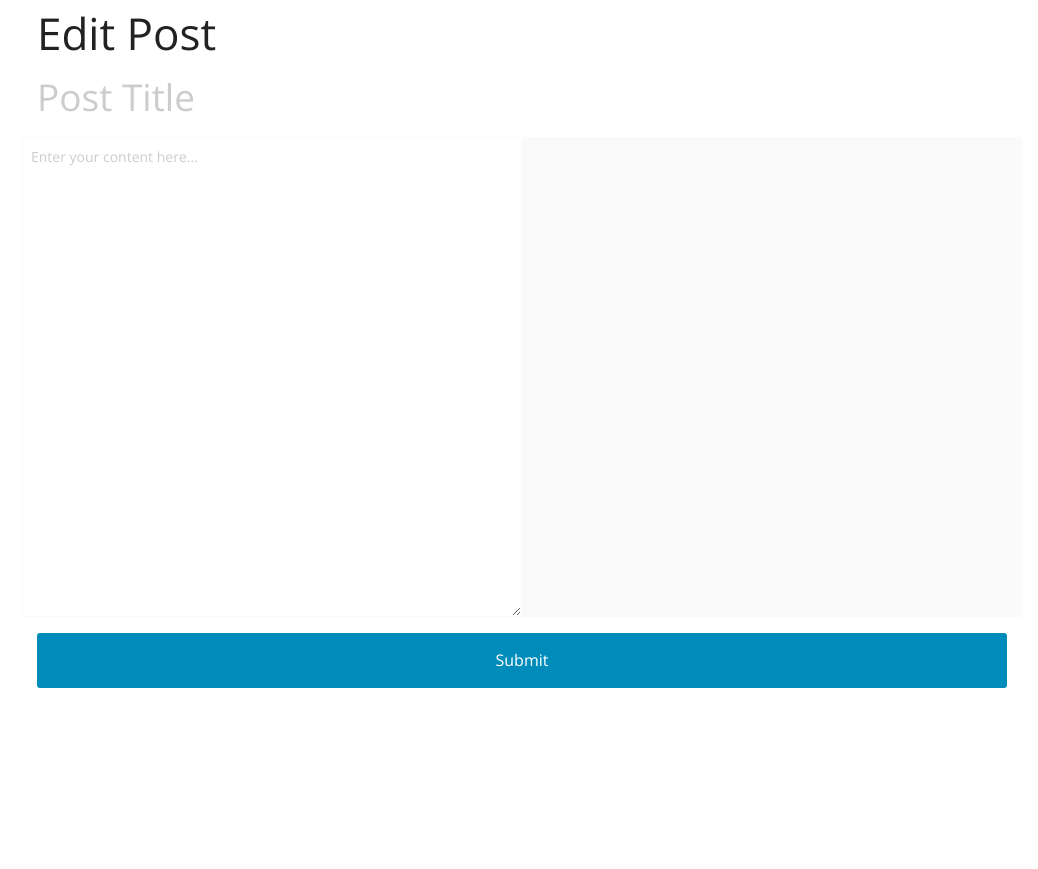
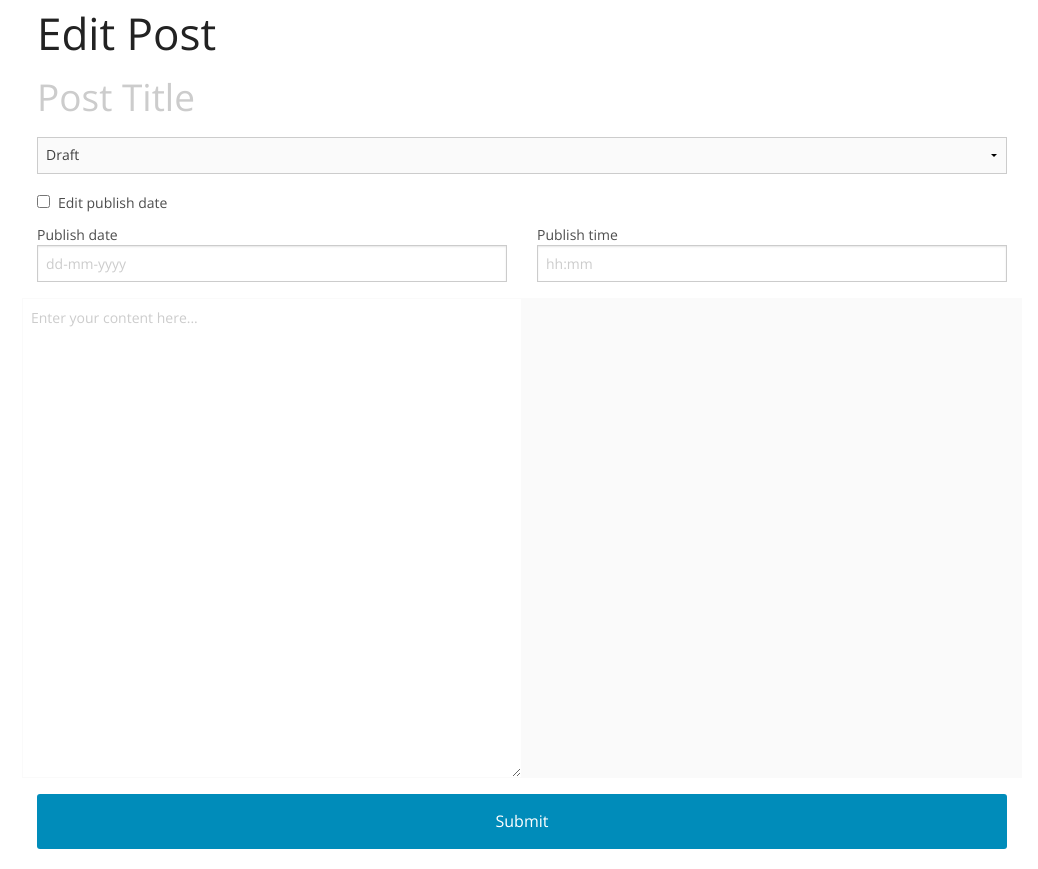
Before and after one commit to hammygoonan/FalconCSM, a Flask app: page /posts/add in a window 1280 px wide. Shown: the whole page, without its empty margins (118-1156 px from the left). Before the commit the page ends 688 px from the top, so only its background shows below. Run offline with Flask 2, Linux system fonts and the light colour scheme; a user stored in the database is signed in; tables that the repository leaves empty hold one stand-in row (values such as "Sample post"); style sheets or scripts are compiled from the project's sources; parts of the project's set-up code (start-up, migrations or seed data) failed here and were passed over; some libraries are stand-ins or nearby versions.

Commit message:
adding pushlised date and improving the way post status is handled.

```diff
--- a/falconcms/models.py
+++ b/falconcms/models.py
@@ -30,6 +30,7 @@ class Post(db.Model):
     content = db.Column(db.Text)
     created = db.Column(db.DateTime)
     modified = db.Column(db.DateTime)
+    published = db.Column(db.DateTime)
     status = db.Column(db.Integer)
     post_type = db.Column(db.Integer)
     author_id = db.Column(db.Integer, db.ForeignKey('users.id'))
@@ -47,13 +48,14 @@ class Post(db.Model):
     TYPE_POST = 1
     TYPE_PAGE = 2
 
-    def __init__(self, title, content, created, modified, status, post_type,
-                 author):
+    def __init__(self, title, content, created, modified, published, status,
+                 post_type, author):
         """Initialise model."""
         self.title = title
         self.content = content
         self.created = created
         self.modified = modified
+        self.published = published
         self.status = status
         self.post_type = post_type
         self.author = author
--- a/falconcms/posts/templates/edit_post.html
+++ b/falconcms/posts/templates/edit_post.html
@@ -20,6 +20,29 @@
                 <input type="text" id="title" name="title" value="{{ post.title }}" placeholder="Post Title" />
             </div>
         </div>
+        <div class="row">
+            <div class="large-12 columns">
+                <select name="status" id="status">
+                    <option value="1"{% if post.status == 1 %} selected{% endif %}>Draft</option>
+                    <option value="2"{% if post.status == 1 %} selected{% endif %}>Published</option>
+                </select>
+            </div>
+        </div>
+        <div class="row">
+            <div class="large-12 columns">
+                <input type="checkbox" id="change-date" name="change-date" value="yes" /><label for="change-date">Edit publish date</label>
+            </div>
+            <div class="large-6 columns">
+                <label>Publish date
+                    <input type="text" id="date" name="date" placeholder="dd-mm-yyyy" value="{% if post.published %}{{ post.published.strftime('%d-%m-%Y') }}{% endif %}" />
+                </label>
+            </div>
+            <div class="large-6 columns">
+                <label>Publish time
+                    <input type="text" id="time" name="time" placeholder="hh:mm" value="{% if post.published %}{{ post.published.strftime('%H:%M') }}{% endif %}" />
+                </label>
+            </div>
+        </div>
         <div class="row collapse">
             <div class="large-6 columns">
                 <textarea name="content" id="content" placeholder="Enter your content here...">{{ post.content }}</textarea>
@@ -36,6 +59,7 @@
         <input type="hidden" name="user_id" value="{{ current_user.id }}" />
     </form>
     <script src="{{ url_for('static', filename='js/jquery.js') }}"></script>
+    <script src="{{ url_for('static', filename='js/jquery-ui.min.js') }}"></script>
     <script src="{{ url_for('static', filename='js/foundation.min.js') }}"></script>
     <script src="{{ url_for('static', filename='js/Markdown.Converter.js') }}"></script>
     <script src="{{ url_for('static', filename='js/app.js') }}"></script>
--- a/falconcms/posts/views.py
+++ b/falconcms/posts/views.py
@@ -6,6 +6,7 @@ from flask import render_template, Blueprint, request, redirect, abort, flash,\
     url_for
 from falconcms import db
 from datetime import datetime
+import re
 from falconcms.models import Post
 from flask.ext.login import login_required, current_user
 
@@ -18,7 +19,10 @@ posts_blueprint = Blueprint(
 @posts_blueprint.route('/')
 def home():
     """Home page, a list of posts."""
-    posts = Post.query.limit(10).all()
+    posts = Post.query.filter(
+        Post.published < datetime.now(),
+        Post.status == 2
+    ).limit(10).all()
     return render_template('index.html', posts=posts)
 
 
@@ -41,6 +45,25 @@ def post_save():
         abort(404)
 
     post_id = request.form.get('post_id')
+    change_date = request.form.get('change-date')
+    published = None
+    date = request.form.get('date')
+    time = request.form.get('time')
+    if change_date:
+        if(
+            re.search('[0-9]{2}-[0-9]{2}-[0-9]{4}', date) and
+            re.search('[0-9]{2}:[0-9]{2}', time)
+        ):
+            date = [int(x) for x in date.split('-')]
+            time = [int(x) for x in time.split(':')]
+            published = datetime(date[2], date[1], date[0], time[0], time[1])
+        else:
+            # if dates are invalid
+            flash('The date and/or time fields were not property formatted.')
+            if post_id:
+                return redirect('/posts/edit/' + str(post_id))
+            else:
+                return render_template('edit_post.html', post=None)
     # if it's an update
     if post_id:
         post = Post.query.get(post_id)
@@ -52,13 +75,18 @@ def post_save():
         post.title = request.form.get('title')
         post.content = request.form.get('content')
         post.modified = datetime.now()
+        post.status = request.form.get('status')
+        if published:
+            post.published = published
         message = 'Post updated.'
     # if new
     else:
         title = request.form.get('title')
         content = request.form.get('content')
         now = datetime.now()
-        post = Post(title, content, now, now, 1, 1, current_user)
+        if published:
+            post.published = published
+        post = Post(title, content, now, now, published, 1, 1, current_user)
         message = 'Post created.'
     db.session.add(post)
     db.session.commit()
@@ -71,9 +99,12 @@ def post_save():
 def post_list():
     """List of posts for users."""
     if current_user.is_editor():
-        posts = Post.query.all()
+        posts = Post.query.filter(Post.status != 3).all()
     else:
-        posts = Post.query.filter_by(author_id=current_user.id).all()
+        posts = Post.query.filter(
+            Post.author_id == current_user.id,
+            Post.status != 3
+        ).all()
     return render_template('list.html', posts=posts)
 
 
@@ -91,7 +122,7 @@ def post_delete(post_id):
     post = Post.query.filter_by(id=post_id).first_or_404()
     if post.author_id != current_user.id and not current_user.is_editor():
         abort(404)
-    db.session.delete(post)
+    post.status = 3
     db.session.commit()
     flash('Post deleted.')
     return redirect(url_for('posts.post_list'))
```
Also changed, not shown: create_db.py (+15 -6 lines), tests/posts.py (+90 -0 lines).
